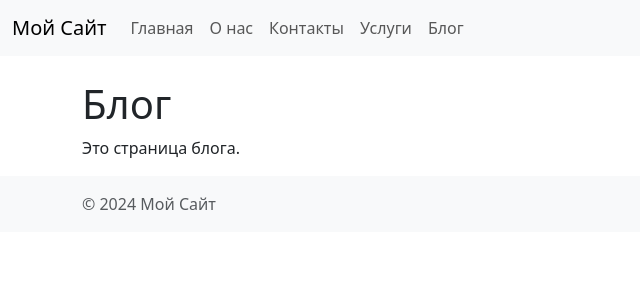
After one commit to MasterVVK/DJ02, a Django app: page /blog/ in a window 1280 px wide. The commit adds this page. Shown: the top 300 px of the page, without its empty margins (0-640 px from the left). Run offline with Django 5.2, Linux system fonts and the light colour scheme.

Commit message:
add pages

```diff
--- /dev/null
+++ b/myapp/templates/blog.html
@@ -0,0 +1,8 @@
+{% extends 'base.html' %}
+
+{% block title %}Блог{% endblock %}
+
+{% block content %}
+<h1>Блог</h1>
+<p>Это страница блога.</p>
+{% endblock %}
--- a/myapp/templates/includes/menu.html
+++ b/myapp/templates/includes/menu.html
@@ -15,6 +15,12 @@
         <li class="nav-item">
           <a class="nav-link" href="{% url 'contact' %}">Контакты</a>
         </li>
+        <li class="nav-item">
+          <a class="nav-link" href="{% url 'services' %}">Услуги</a>
+        </li>
+        <li class="nav-item">
+          <a class="nav-link" href="{% url 'blog' %}">Блог</a>
+        </li>
       </ul>
     </div>
   </div>
--- a/myapp/urls.py
+++ b/myapp/urls.py
@@ -5,4 +5,6 @@ urlpatterns = [
     path('', views.index_view, name='index'),
     path('about/', views.about_view, name='about'),
     path('contact/', views.contact_view, name='contact'),
+    path('services/', views.services_view, name='services'),
+    path('blog/', views.blog_view, name='blog'),
 ]
--- a/myapp/views.py
+++ b/myapp/views.py
@@ -8,3 +8,9 @@ def about_view(request):
 
 def contact_view(request):
     return render(request, 'contact.html')
+
+def services_view(request):
+    return render(request, 'services.html')
+
+def blog_view(request):
+    return render(request, 'blog.html')
```
Also changed, not shown: myapp/templates/services.html (added, +8 -0 lines).
